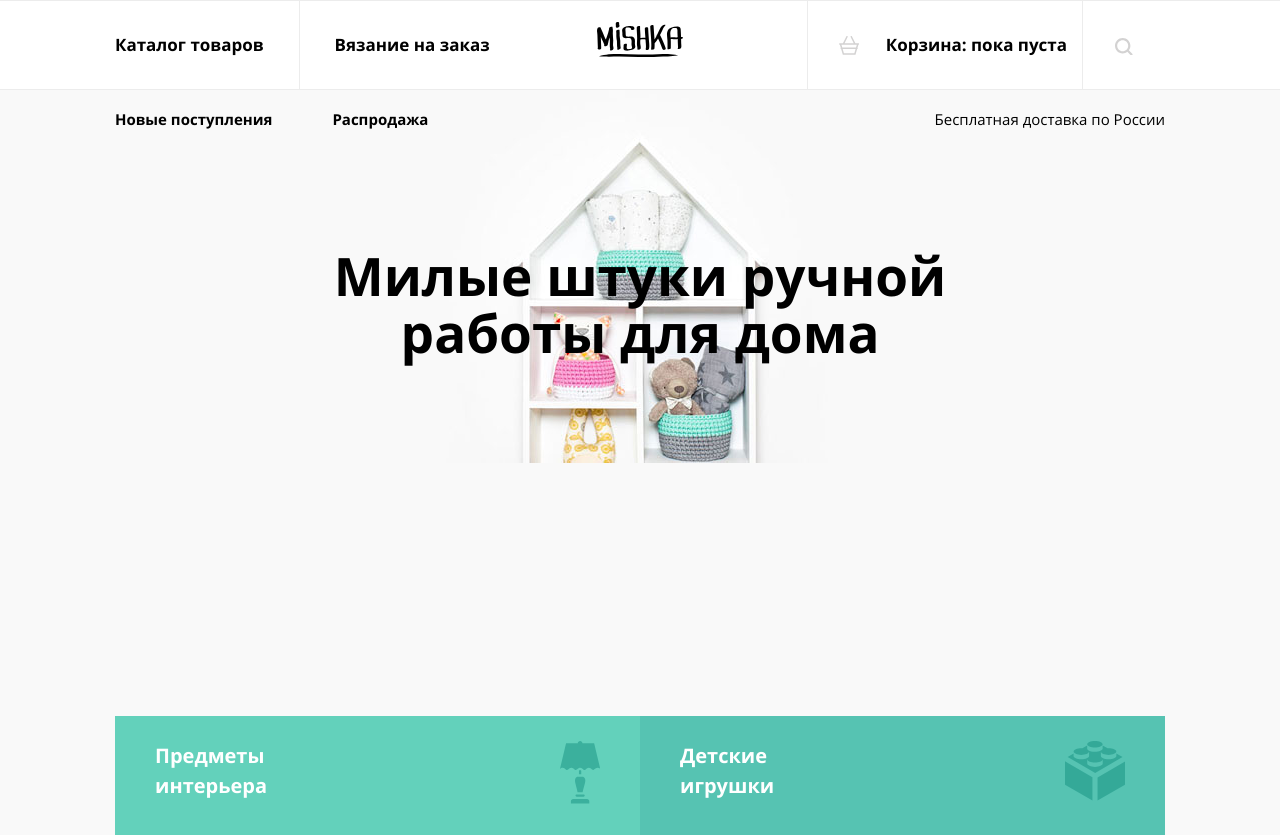
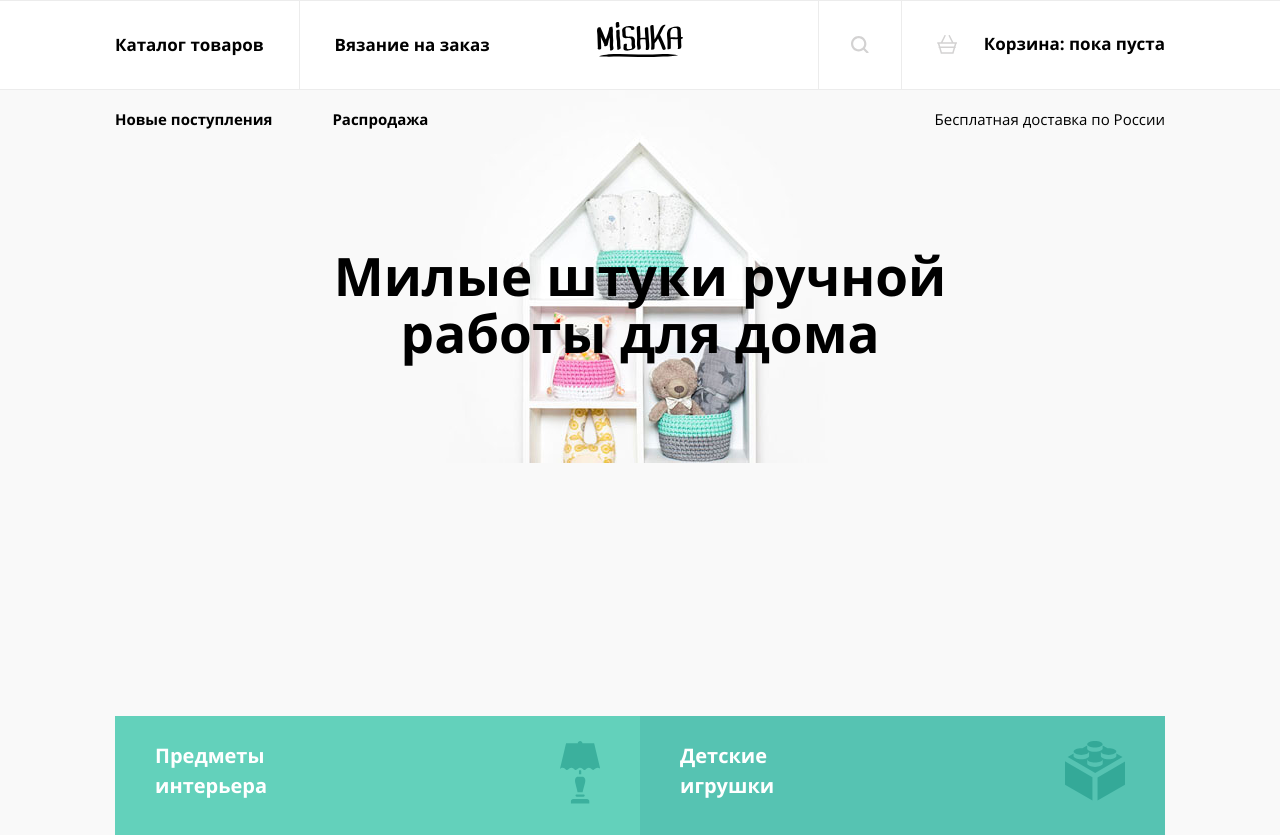
Before and after one commit to cheh88/9135-mishka, a website: page index.html in a window 1280 px wide. Shown: the top 838 px of the page. Drawn offline with nearby package versions, Linux system fonts and the light colour scheme; files that its build step writes are made by us from their sources.

Commit message:
Поправил порядок пунктов навигации и элементов блока Кототко о нас в соответствии макету

```diff
--- a/index.html
+++ b/index.html
@@ -40,23 +40,24 @@
 							</li>
 						</ul>
 
-						<div class="search-form search-form--top">
-							<a href="#" class="search-form__link">
+						<ul class="main-nav__items main-nav__items--services">
+							<li class="main-nav__item main-nav__item--search search-form search-form--top">
+								<a href="#" class="main-nav__link search-form__btn">
 									<svg version="1.1" xmlns="http://www.w3.org/2000/svg" xmlns:xlink="http://www.w3.org/1999/xlink" x="0px" y="0px" width="17.6px" height="17.6px" viewBox="-0.8 -0.8 17.6 17.6" enable-background="new -0.8 -0.8 17.6 17.6" xml:space="preserve">
 										<path fill="#231F20" d="M16.47,14.93l-3.415-3.415C14.02,10.226,14.6,8.634,14.6,6.899c0-4.253-3.447-7.699-7.7-7.699 S-0.8,2.646-0.8,6.899s3.446,7.7,7.699,7.7c1.734,0,3.326-0.58,4.613-1.546l3.417,3.416c0.203,0.202,0.418,0.33,0.771,0.33 c0.607,0,1.1-0.492,1.1-1.1C16.8,15.459,16.739,15.2,16.47,14.93z M1.399,6.899c0-3.038,2.462-5.5,5.5-5.5s5.5,2.462,5.5,5.5 s-2.462,5.5-5.5,5.5S1.399,9.938,1.399,6.899z"/>
 									</svg>
-								<span class="search-form__link-text">Поиск по сайту</span>
+									<span class="search-form__btn-text">Поиск по сайту</span>
 								</a>
-						</div>
-
-						<div class="cart-block cart-block--top">
-							<a href="#" class="cart-block__link">
+							</li>
+							<li class="main-nav__item main-nav__item--cart cart-block cart-block--top">
+								<a href="#" class="main-nav__link cart-block__link">
 									<svg version="1.1" xmlns="http://www.w3.org/2000/svg" xmlns:xlink="http://www.w3.org/1999/xlink" x="0px" y="0px" width="20.294px" height="18.849px" viewBox="264.205 370.961 20.294 18.849" enable-background="new 264.205 370.961 20.294 18.849" xml:space="preserve">
 										<path fill="#231F20" d="M283.75,378.19h-3.151l-3.407-6.814c-0.185-0.37-0.634-0.52-1.006-0.335 c-0.371,0.186-0.521,0.636-0.335,1.006l3.071,6.143h-9.138l3.072-6.143c0.185-0.371,0.035-0.821-0.335-1.006 c-0.37-0.185-0.821-0.035-1.006,0.335l-3.407,6.814h-3.151c-0.414,0-0.75,0.336-0.75,0.75s0.336,0.75,0.75,0.75h0.157l0.855,2.991 c-0.187,0.137-0.316,0.347-0.316,0.595c0,0.396,0.309,0.71,0.697,0.739l1.656,5.795h12.697l1.656-5.795 c0.388-0.028,0.698-0.344,0.698-0.739c0-0.249-0.129-0.459-0.316-0.596l0.854-2.991h0.157c0.414,0,0.75-0.336,0.75-0.75 S284.164,378.19,283.75,378.19z M279.569,388.311h-10.433l-1.224-4.284h12.881L279.569,388.311z M281.222,382.526h-13.739 l-0.81-2.836h15.359L281.222,382.526z"/>
 									</svg>
 									<span class="cart-block__info">Корзина: пока пуста</span>
 								</a>
-						</div>
+							</li>
+						</ul>
 
 					</div>
 				</nav>
@@ -135,6 +136,7 @@
 			<section class="about-us">
 				<div class="about-us__wrap">
 					<h2 class="about-us__title">Коротко о нас:</h2>
+					<div class="about-us__body">
 						<ul class="about-us__items">
 							<li class="about-us__item">
 								<figure class="about-us__icon">
@@ -161,6 +163,8 @@
 								</figure>
 								<h3 class="about-us__item-title">Увеличивает лайки на фотографиях</h3>
 							</li>
+						</ul>
+						<ul class="about-us__items">
 							<li class="about-us__item">
 								<figure class="about-us__icon">
 									<svg version="1.1" xmlns="http://www.w3.org/2000/svg" xmlns:xlink="http://www.w3.org/1999/xlink" x="0px" y="0px" width="34.373px" height="34.373px" viewBox="0 0 34.373 34.373" enable-background="new 0 0 34.373 34.373" xml:space="preserve">
@@ -203,6 +207,7 @@
 								<h3 class="about-us__item-title">Поставляется в подарочной упаковке</h3>
 							</li>
 						</ul>
+					</div>
 				</div>
 			</section>
 
--- a/sass/blocks/_about-us.scss
+++ b/sass/blocks/_about-us.scss
@@ -33,21 +33,30 @@
 	.about-us {
 		padding: 45px 0 70px;
 	}
+	.about-us__body {
+		@include clearfix;
+	}
 	.about-us__items {
-		font-size: 0;
-	}
-	.about-us__item {
-		display: inline-block;
+		float: left;
 		width: 50%;
-		vertical-align: top;
-		margin-top: 45px;
-		&:nth-child(odd) {
+		width: calc(50% - 95px);
+		margin-right: 95px;
+		&:nth-child(even) {
 			width: calc(50% - 40px);
 			margin-right: 40px;
 		}
 	}
+	.about-us__item {
+		margin-top: 60px;
+		&:first-child {
+			margin-top: 25px;
+		}
+	}
+	.about-us__item-title {
+		line-height: 1.2;
+	}
 	.about-us__icon {
-		margin-bottom: 20px;
+		margin-bottom: 15px;
 	}
 }
 
@@ -56,10 +65,10 @@
 		padding-bottom: 75px;
 	}
 	.about-us__title {
+		margin-bottom: 15px;
 		padding-left: $desktop-col;
-		margin-bottom: 15px;
 	}
-	.about-us__items {
+	.about-us__body {
 		padding-right: $desktop-col;
 		padding-left: $desktop-col;
 	}
--- a/sass/blocks/_cart-block.scss
+++ b/sass/blocks/_cart-block.scss
@@ -3,45 +3,18 @@
 }
 
 .cart-block__link path {
-	fill: #d3d2d2;
+	fill: $btn-cart-color;
 }
 
 .cart-block__link:hover path {
-	fill: $primary-color;
+	fill: $primary-color-light;
 }
 
 .cart-block__link:active path {
-	fill: rgba($primary-color, .3);
+	fill: rgba($primary-color-light, .3);
 }
 
-.cart-block--top .cart-block__link {
-	display: block;
-	padding: 27px 15px 27px 30px;
-	font-size: 17px;
-	font-weight: bold;
-	line-height: 24px;
-	border-top: 1px solid $gray-lightest;
-}
-
-.cart-block--top .cart-block__info {
+.cart-block__info {
 	margin-left: 22px;
 	vertical-align: middle;
 }
-
-@include tablet {
-	.cart-block--top {
-		float: right;
-	}
-	.cart-block--top .cart-block__link {
-		padding-left: 31px;
-		border-top: none;
-		border-left: 1px solid $gray-lightest;
-	}
-}
-
-@include desktop {
-	.cart-block--top .cart-block__link {
-		padding-top: 31px;
-		padding-bottom: 32px;
-	}
-}
--- a/sass/blocks/_main-nav.scss
+++ b/sass/blocks/_main-nav.scss
@@ -90,6 +90,11 @@
 	line-height: 24px;
 }
 
+.main-nav__item--search .main-nav__link,
+.main-nav__item--cart .main-nav__link {
+	padding-left: 30px;
+}
+
 .main-nav__link[href] {
 	&:hover {
 		color: $gray;
@@ -141,15 +146,24 @@
 		display: none;
 	}
 	.main-nav__items {
-		position: absolute;
-		top: 100%;
-		left: 0;
-		margin-top: 18px;
+		@include clearfix;
+		&--primary {
+			position: absolute;
+			top: 100%;
+			left: 0;
+			margin-top: 18px;
+		}
 		&--secondary {
+			position: absolute;
+			top: 100%;
 			right: 0;
-			left: auto;
+			margin-top: 18px;
+		}
+		&--services {
+			float: right;
 		}
 	}
+	/* Menu Item */
 	.main-nav__item {
 		float: left;
 		margin-left: 36px;
@@ -160,9 +174,26 @@
 	.main-nav__items--secondary .main-nav__item--delivery {
 		display: block;
 	}
-	.main-nav__link {
+	.main-nav__items--services .main-nav__item {
+		margin-left: 0;
+	}
+	/* Menu Link */
+	.main-nav__items--primary .main-nav__link,
+	.main-nav__items--secondary .main-nav__link {
 		padding: 0;
 		font-size: 15px;
+	}
+	.main-nav__item--search .main-nav__link {
+		width: 82px;
+		padding: 30px 0 34px;
+		text-align: center;
+		border-top: none;
+		border-left: 1px solid $gray-lightest;
+	}
+	.main-nav__item--cart .main-nav__link {
+		padding: 30px 0 33px 35px;
+		border-top: none;
+		border-left: 1px solid $gray-lightest;
 	}
 	.main-nav__item--delivery .main-nav__link {
 		font-weight: normal;
@@ -177,24 +208,18 @@
 		float: left;
 		margin-top: 0;
 	}
+	.main-nav__items--secondary {
+		right: auto;
+		left: 0;
+		width: 100%;
+	}
+	/* Menu Item */
 	.main-nav__items--primary .main-nav__item {
 		margin-left: 0;
 		border-left: 1px solid $gray-lightest;
 		&:first-child {
 			border-left: none;
 		}
-	}
-	.main-nav__items--primary .main-nav__link {
-		padding: 32px 35px;
-		font-size: 17px;
-	}
-	.main-nav__item:first-child .main-nav__link {
-		padding-left: 0;
-	}
-	.main-nav__items--secondary {
-		right: auto;
-		left: 0;
-		width: 100%;
 	}
 	.main-nav__items--secondary .main-nav__item {
 		display: block;
@@ -206,4 +231,12 @@
 	.main-nav__items--secondary .main-nav__item--delivery {
 		float: right;
 	}
+	/* Menu Link */
+	.main-nav__item:first-child .main-nav__link {
+		padding-left: 0;
+	}
+	.main-nav__items--primary .main-nav__link {
+		padding: 32px 35px;
+		font-size: 17px;
+	}
 }
--- a/sass/forms/_search-form.scss
+++ b/sass/forms/_search-form.scss
@@ -1,53 +1,30 @@
-.search-form__link svg {
+.search-form__btn svg {
 	vertical-align: middle;
 }
 
-.search-form__link path {
-	fill: #d3d2d2;
+.search-form__btn path {
+	fill: $btn-search-color;
 }
 
-.search-form__link:hover path {
-	fill: $primary-color;
+.search-form__btn:hover path {
+	fill: $primary-color-light;
 }
 
-.search-form__link:active path {
-	fill: rgba($primary-color, .3);
+.search-form__btn:active path {
+	fill: rgba($primary-color-light, .3);
 }
 
-.search-form--top .search-form__link {
-	display: block;
-	padding: 27px 15px 27px 30px;
-	font-size: 17px;
-	font-weight: bold;
-	line-height: 24px;
-	border-top: 1px solid $gray-lightest;
+.search-form__btn-text {
+	display: none;
 }
 
-.search-form--top .search-form__link-text {
+.search-form--top .search-form__btn-text {
 	vertical-align: middle;
 	margin-left: 22px;
 }
 
-@include tablet {
-	.search-form--top {
-		float: right;
-	}
-	.search-form--top .search-form__link {
-		width: 82px;
-		padding-right: 0;
-		padding-left: 0;
-		text-align: center;
-		border-top: none;
-		border-left: 1px solid $gray-lightest;
-	}
-	.search-form--top .search-form__link-text {
-		display: none;
+@include mobile-only {
+	.search-form--top .search-form__btn-text {
+		display: inline;
 	}
 }
-
-@include desktop {
-	.search-form--top .search-form__link {
-		padding-top: 32px;
-		padding-bottom: 32px;
-	}
-}
--- a/sass/variables.scss
+++ b/sass/variables.scss
@@ -41,6 +41,7 @@ $btn-primary-bg:     #fff;
 $btn-primary-border: $gray-dark;
 
 $btn-cart-color:     #d3d2d2;
+$btn-search-color:   #d3d2d2;
 
 
 // Menu
```
Also changed, not shown: catalog.html (+9 -8 lines), form.html (+9 -8 lines). Lines whose indentation alone changed are shown as unchanged.
